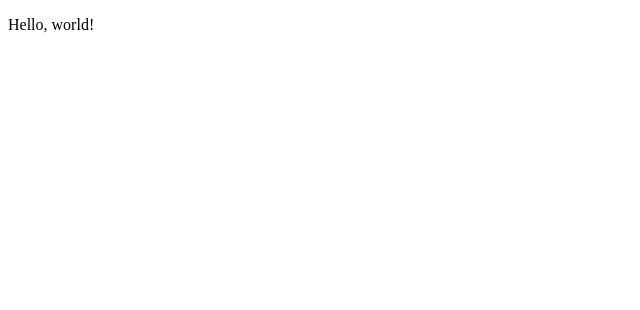
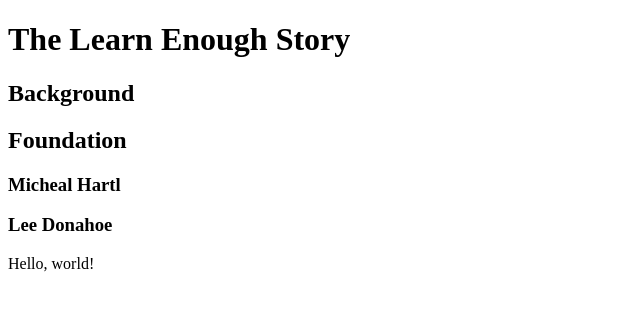
Before and after one commit to bearfighting/sample_website, a plain HTML site: page index.html in a window 1280 px wide. Shown: the whole page, without its empty margins (0-640 px from the left). Drawn offline with Linux system fonts and the light colour scheme.

Commit message:
add some headings to the body

```diff
--- a/index.html
+++ b/index.html
@@ -2,9 +2,14 @@
 <html>
     <head>
         <meta http-equiv="content-type" content="text/html; charset=utf-8" />
-        <title>Page Title</title>
+        <title>Learn Enough to Be Dangerous</title>
     </head>
     <body>
+        <h1>The Learn Enough Story</h1>
+        <h2>Background</h2>
+        <h2>Foundation</h2>
+        <h3>Micheal Hartl</h3>
+        <h3>Lee Donahoe</h3>
         <p>Hello, world!</p>
     </body>
 </html>
```
